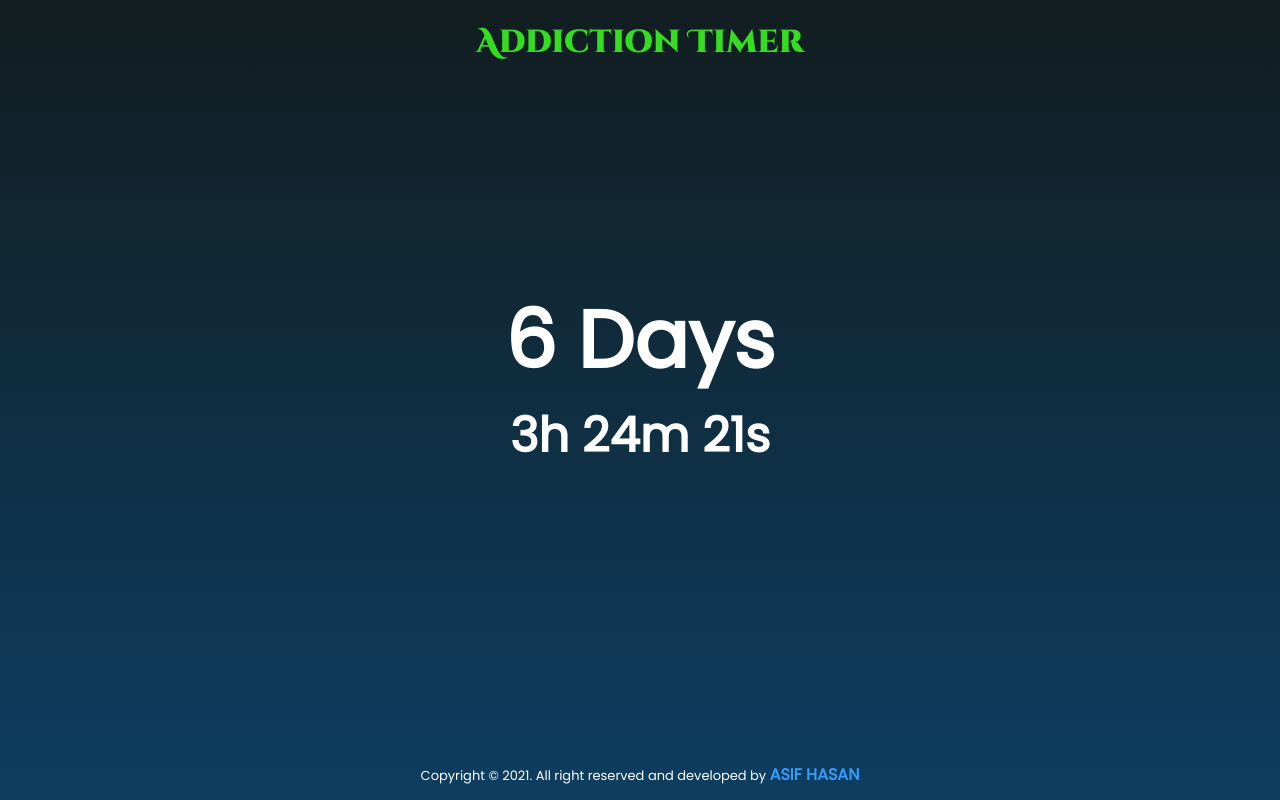
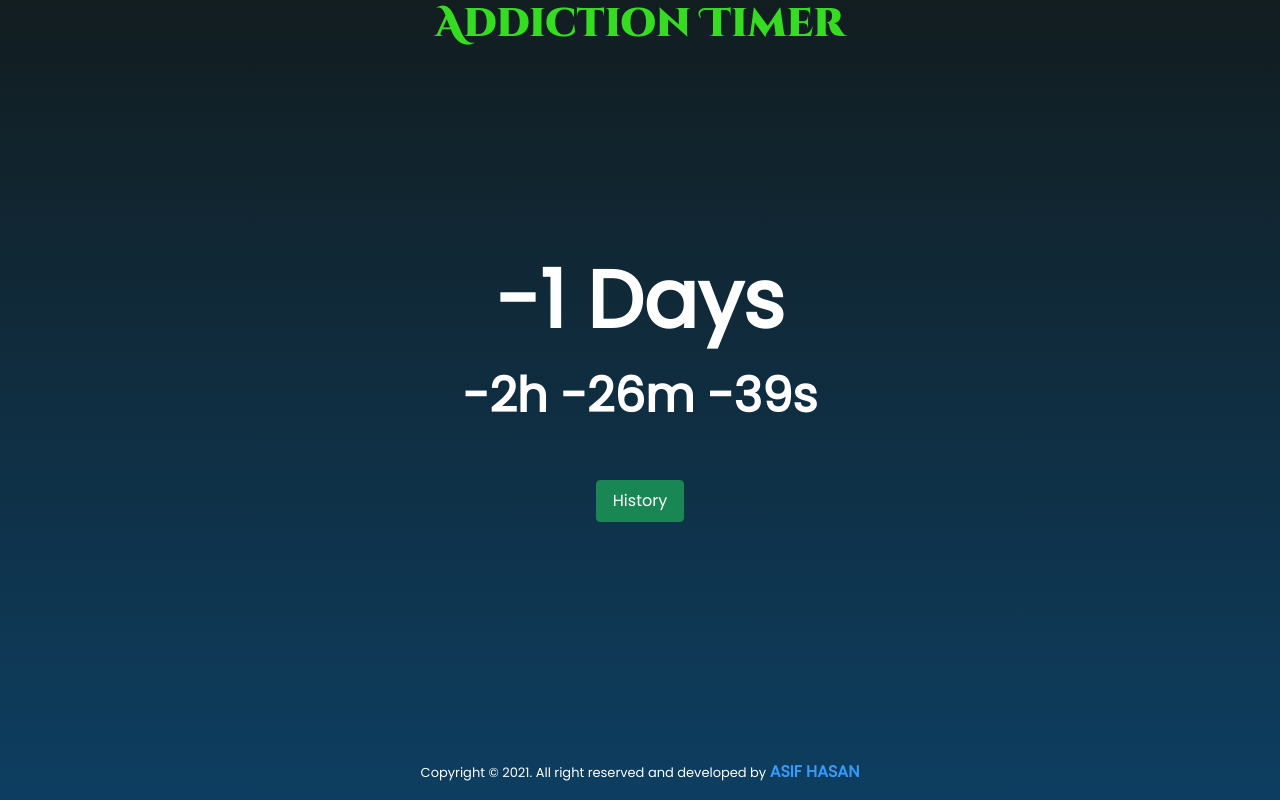
Before and after one commit to asifhasan973/addiction-timer, a plain HTML site: page index.html in a window 1280 px wide. Drawn offline with nearby package versions, Linux system fonts and the light colour scheme.

Commit message:
History Added

```diff
--- /dev/null
+++ b/Js/script.js
@@ -0,0 +1,31 @@
+// Set the date we're counting down to
+var countDownDate = new Date("Aug 29, 2021 18:00:25").getTime();
+
+
+// Repeat
+// off
+// document.getElementById("repeat-btn").addEventListener("click", function() {
+//     countDownDate = new Date().getTime();
+// })
+
+
+// Update the count down every 1 second
+var x = setInterval(function() {
+
+    // Get today's date and time
+    var now = new Date().getTime();
+
+    // Find the distance between now and the count down date
+    var distance = now - countDownDate;
+
+    // Time calculations for days, hours, minutes and seconds
+    var days = Math.floor(distance / (1000 * 60 * 60 * 24));
+    var hours = Math.floor((distance % (1000 * 60 * 60 * 24)) / (1000 * 60 * 60));
+    var minutes = Math.floor((distance % (1000 * 60 * 60)) / (1000 * 60));
+    var seconds = Math.floor((distance % (1000 * 60)) / 1000);
+
+    // Output the result in an element with id="demo"
+    document.getElementById("demo").innerHTML = days + " Days ";
+    document.getElementById("demo2").innerHTML = hours + "h " + minutes + "m " + seconds + "s ";
+
+}, 1000);
--- /dev/null
+++ b/css/style.css
@@ -0,0 +1,95 @@
+html {
+    height: 100%;
+    margin: 0;
+    padding: 0;
+}
+
+body {
+    /* background-color: black; */
+    background-image: linear-gradient(to bottom, #121D20, #0D3E61);
+    background-repeat: no-repeat;
+    color: white;
+    font-family: 'Poppins', sans-serif;
+    margin: 0;
+    padding: 0;
+}
+
+.logo {
+    color: #35dc21;
+    font-family: 'Cinzel Decorative', cursive;
+    text-align: center;
+    font-size: 1rem;
+}
+
+.time {
+    font-weight: 700;
+    font-size: 5rem;
+    margin: 0px;
+}
+
+.time2 {
+    font-weight: 700;
+    font-size: 3rem;
+    margin: 0px;
+}
+
+.timer {
+    width: 100%;
+    position: absolute;
+    top: 30%;
+    /* height: 400px;
+    display: flex;
+    align-items: center;
+    justify-content: center; */
+}
+
+.timer-div {
+    display: flex;
+    flex-direction: column;
+    justify-content: center;
+    align-items: center;
+}
+
+.my-name {
+    display: inline-block;
+    font-weight: 700;
+    font-size: 16px;
+}
+
+.my-name a {
+    text-decoration: none;
+    color: #369cfc;
+}
+
+.my-name:hover {
+    transform: scale(1.1);
+    transition: 0.1s;
+}
+
+p {
+    font-size: 13px;
+    text-align: center;
+}
+
+footer {
+    width: 100%;
+    position: absolute;
+    bottom: 0;
+}
+
+.repeat {
+    text-align: center;
+    display: none;
+}
+
+
+/* .repeat-btn {
+    font-size: 40px;
+
+} */
+
+.fa-redo {
+    color: red;
+    margin-top: 1.2em;
+    font-size: 40px;
+}
--- /dev/null
+++ b/css/style2.css
@@ -0,0 +1,10 @@
+body {
+    /* background-color: black; */
+    background-image: linear-gradient(to bottom, #121D20, #0D3E61);
+    background-repeat: no-repeat;
+    color: white;
+    font-family: 'Poppins', sans-serif;
+    margin: 0;
+    padding: 0;
+    height: 100vh;
+}
--- a/index.html
+++ b/index.html
@@ -13,87 +13,13 @@
     <link rel="preconnect" href="https://fonts.googleapis.com">
     <link rel="preconnect" href="https://fonts.gstatic.com" crossorigin>
     <link href="https://fonts.googleapis.com/css2?family=Cinzel+Decorative:wght@900&display=swap" rel="stylesheet">
+    <!-- bootstrap  -->
+    <link href="https://cdn.jsdelivr.net/npm/bootstrap@5.0.2/dist/css/bootstrap.min.css" rel="stylesheet" integrity="sha384-EVSTQN3/azprG1Anm3QDgpJLIm9Nao0Yz1ztcQTwFspd3yD65VohhpuuCOmLASjC" crossorigin="anonymous">
     <!-- styles  -->
-    <style>
-        html {
-            height: 100%;
-            margin: 0;
-            padding: 0;
-        }
+    <link rel="stylesheet" href="./css/style.css">
+    <!-- Font Awesome  -->
+    <script src="https://kit.fontawesome.com/0893c69b74.js" crossorigin="anonymous"></script>
 
-        body {
-            /* background-color: black; */
-            background-image: linear-gradient(to bottom, #121D20, #0D3E61);
-            background-repeat: no-repeat;
-            color: white;
-            font-family: 'Poppins', sans-serif;
-            margin: 0;
-            padding: 0;
-        }
-
-        .logo {
-            color: #35dc21;
-            font-family: 'Cinzel Decorative', cursive;
-            text-align: center;
-            font-size: 1rem;
-        }
-
-        .time {
-            font-weight: 700;
-            font-size: 5rem;
-            margin: 0px;
-        }
-
-        .time2 {
-            font-weight: 700;
-            font-size: 3rem;
-            margin: 0px;
-        }
-
-        .timer {
-            width: 100%;
-            position: absolute;
-            top: 35%;
-            /* height: 400px;
-            display: flex;
-            align-items: center;
-            justify-content: center; */
-        }
-
-        .timer-div {
-            display: flex;
-            flex-direction: column;
-            justify-content: center;
-            align-items: center;
-        }
-
-        .my-name {
-            display: inline-block;
-            font-weight: 700;
-            font-size: 16px;
-        }
-
-        .my-name a {
-            text-decoration: none;
-            color: #369cfc;
-        }
-
-        .my-name:hover {
-            transform: scale(1.1);
-            transition: 0.1s;
-        }
-
-        p {
-            font-size: 13px;
-            text-align: center;
-        }
-
-        footer {
-            width: 100%;
-            position: absolute;
-            bottom: 0;
-        }
-    </style>
 
 </head>
 
@@ -107,49 +33,31 @@
 
     <div class="timer">
         <div class="timer-div">
-            <p class="time" id="demo"></p>
-            <p class="time2" id="demo2"></p>
+            <p class="time p-tag" id="demo"></p>
+            <p class="time2 p-tag" id="demo2"></p>
+        </div>
+        <div class="repeat">
+            <i id="repeat-btn" class="fas fa-redo"></i>
+        </div>
+        <div class="text-center pt-5">
+            <a href="./history.html">
+                <button class="btn btn-success py-2 px-3">History</button>
+            </a>
         </div>
 
     </div>
 
+
+
+
     <footer>
-        <p>Copyright © 2021. All right reserved and developed by <span class="my-name">
+        <p class="p-tag">Copyright © 2021. All right reserved and developed by <span class="my-name">
             <a href="https://www.facebook.com/profile.php?id=100067762616115">ASIF HASAN</a>
         </span></p>
     </footer>
 
 
-    <script class="">
-        // Set the date we're counting down to
-        var countDownDate = new Date("Aug 23, 2021 13:10:25").getTime();
-
-        // Update the count down every 1 second
-        var x = setInterval(function() {
-
-            // Get today's date and time
-            var now = new Date().getTime();
-
-            // Find the distance between now and the count down date
-            var distance = now - countDownDate;
-
-            // Time calculations for days, hours, minutes and seconds
-            var days = Math.floor(distance / (1000 * 60 * 60 * 24));
-            var hours = Math.floor((distance % (1000 * 60 * 60 * 24)) / (1000 * 60 * 60));
-            var minutes = Math.floor((distance % (1000 * 60 * 60)) / (1000 * 60));
-            var seconds = Math.floor((distance % (1000 * 60)) / 1000);
-
-            // Output the result in an element with id="demo"
-            document.getElementById("demo").innerHTML = days + " Days ";
-            document.getElementById("demo2").innerHTML = hours + "h " + minutes + "m " + seconds + "s ";
-            // If the count down is over, write some text
-            if (distance < 0) {
-                clearInterval(x);
-                document.getElementById("demo").innerHTML = "EXPIRED";
-            }
-        }, 1000);
-    </script>
-
+    <script src="./Js/script.js"></script>
 </body>
 
 </html>
```
Also changed, not shown: history.html (added, +40 -0 lines).
